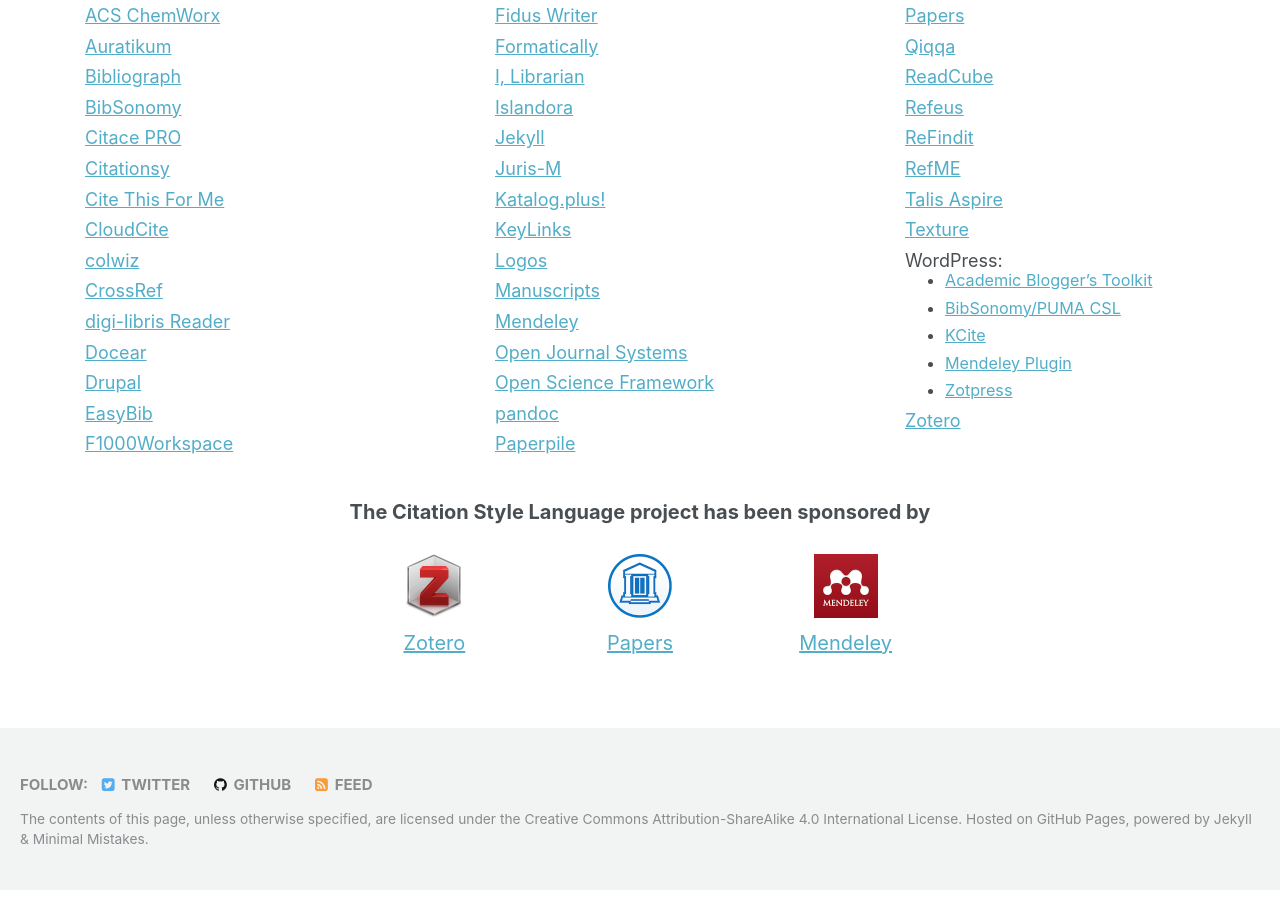
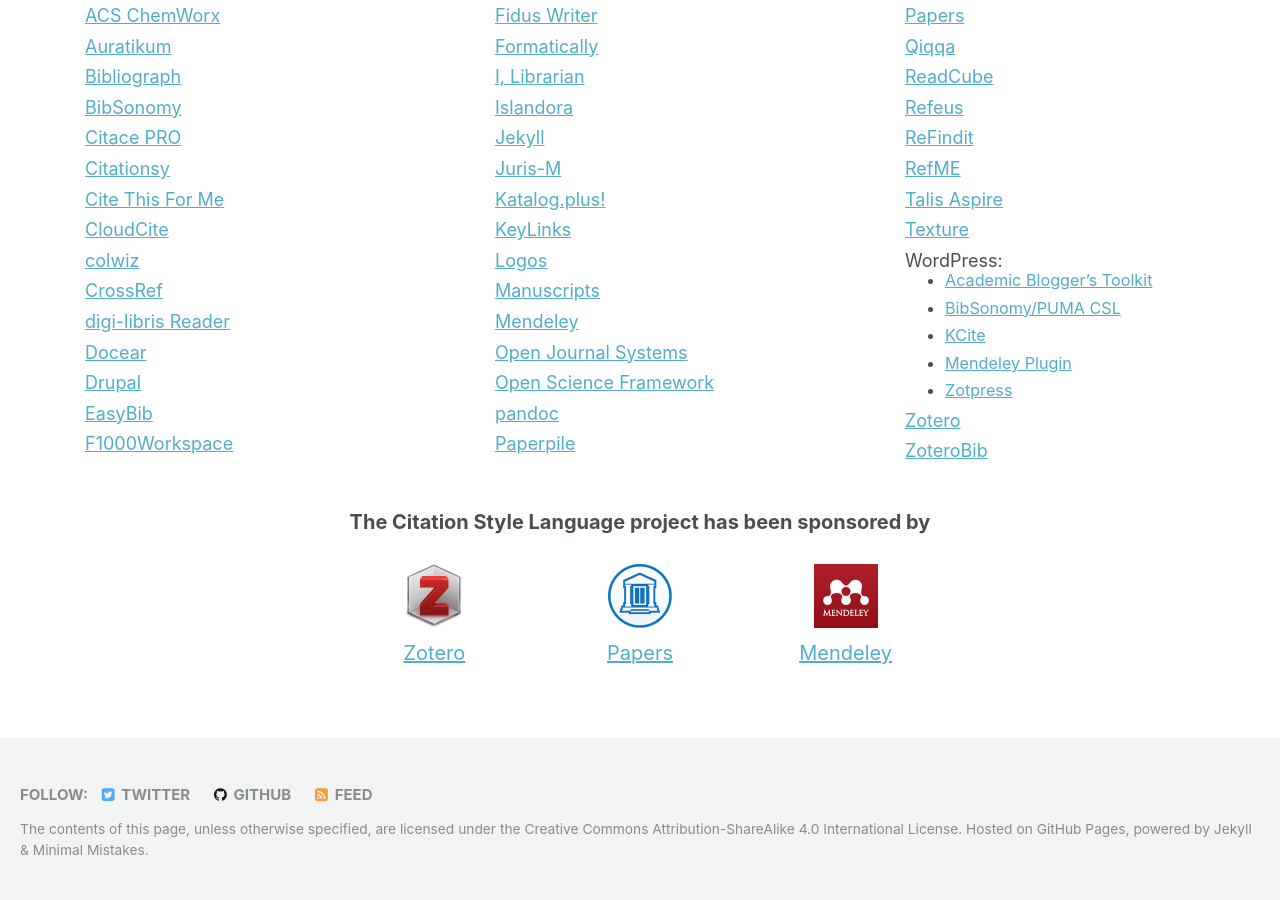
Before and after one commit to citation-style-language/citation-style-language.github.io, a Jekyll site: the page built from _pages/index.md, in a window 1280 px wide and 900 px high, scrolled down 800 px. Built offline with Jekyll 4.4.1, drawn with Linux system fonts in a browser that asks for light colours; the list of posts is cut into pages by our own code.

Commit message:
Update index.md

```diff
--- a/_pages/index.md
+++ b/_pages/index.md
@@ -98,6 +98,8 @@
         url: https://wordpress.org/plugins/zotpress/
   - title: Zotero
     url: https://www.zotero.org/
+  - title: ZoteroBib
+    url: https://zbib.org/
 ---
 
 * **[Authors](/authors/)** &ndash; learn how to find and use our CSL citation styles
```
